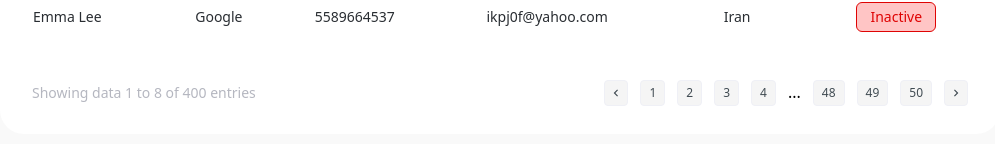
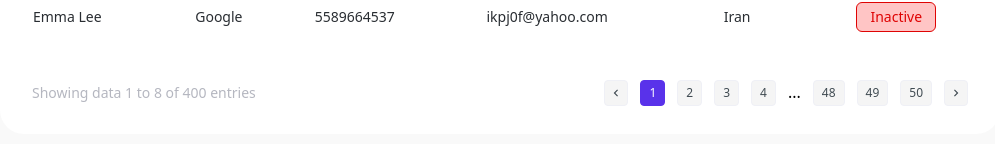
Before and after one commit to SauravKumar-max/dashboard, a Next.js app: page / in a window 1280 px wide. Shown: the part 1044-1188 px from the top of the page, without its empty margins (240-1235 px from the left). Built offline with nearby package versions, Linux system fonts and the light colour scheme.

Commit message:
style: active page number button

```diff
--- a/src/app/globals.css
+++ b/src/app/globals.css
@@ -1,3 +1,11 @@
 @tailwind base;
 @tailwind components;
 @tailwind utilities;
+
+
+.active-page{
+    background: #5932EA;
+    border: solid 1px #5932EA;
+    color: white;
+    font-size: 12px;
+}
```
